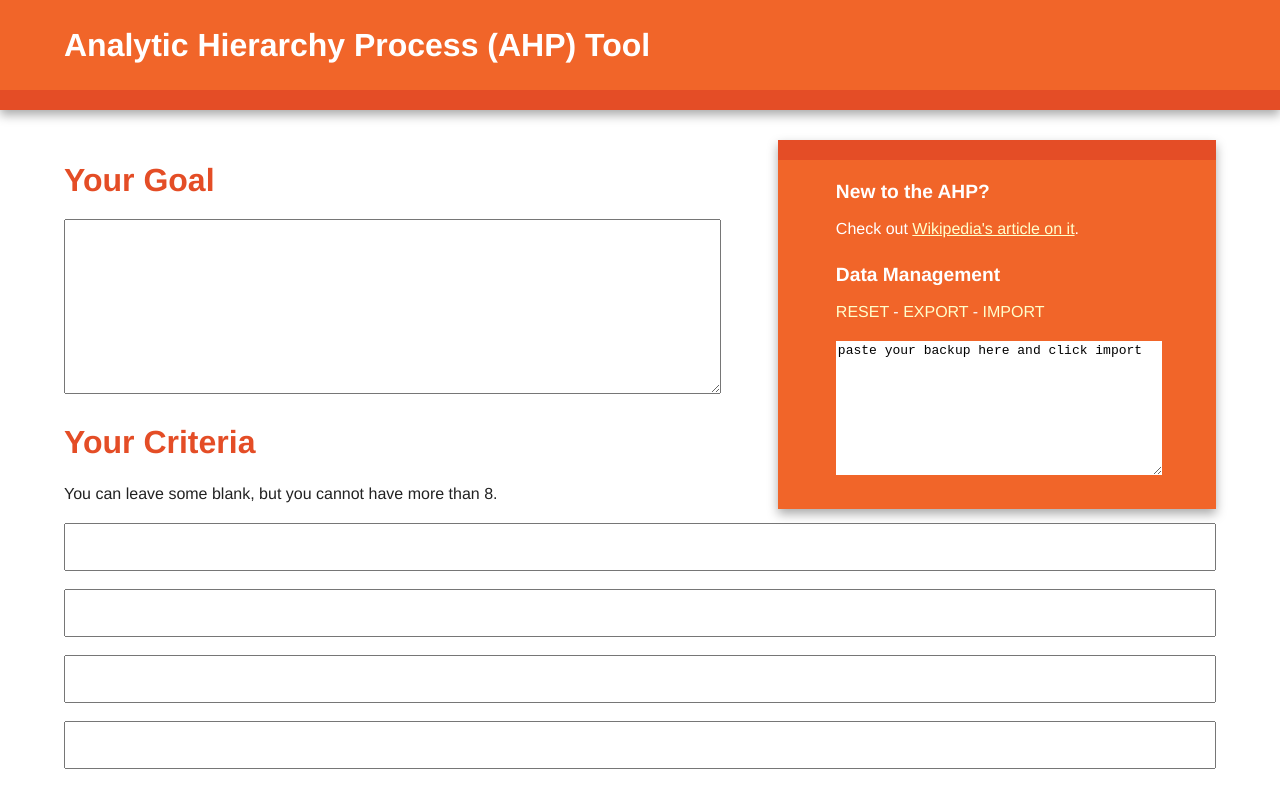
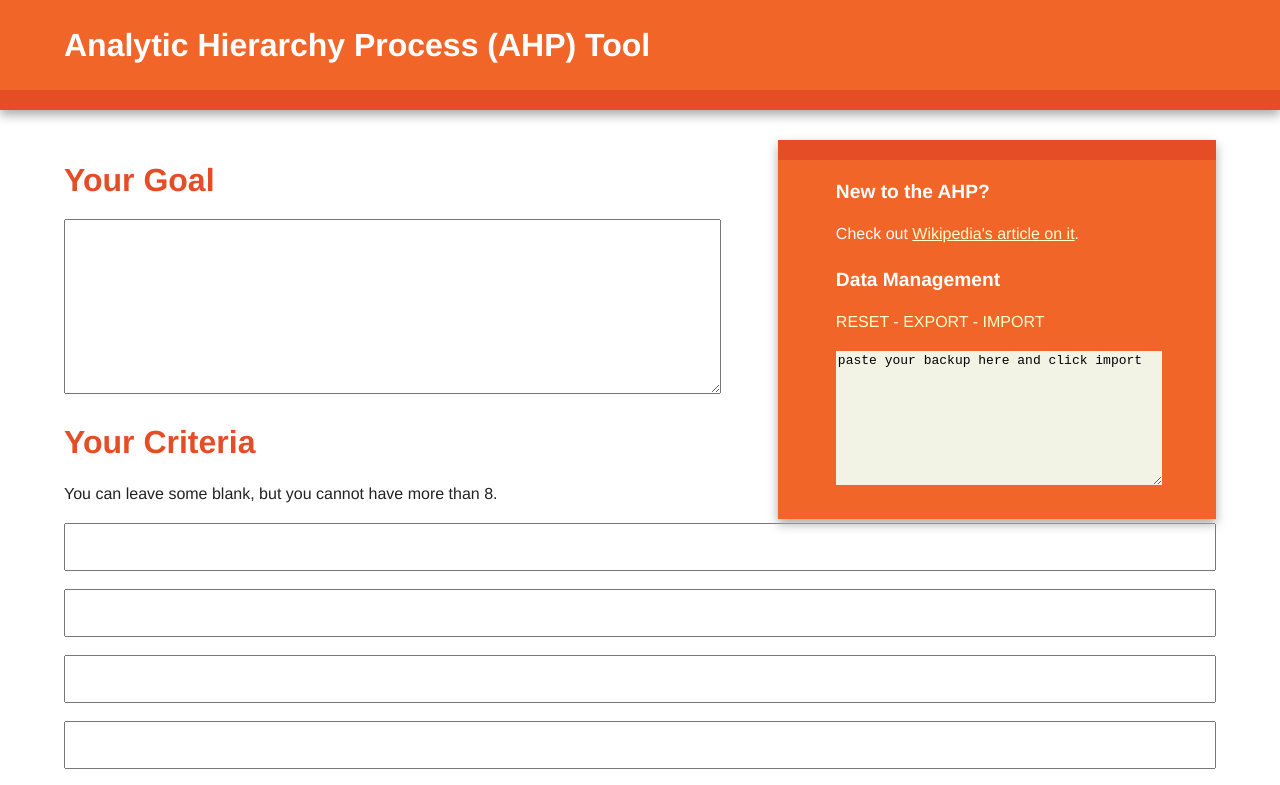
Before and after one commit to ComcastSamples/ahp-tool, a website with bundled scripts: page index.html in a window 1280 px wide. Shown: the top 785 px of the page. Built offline with nearby package versions, Linux system fonts and the light colour scheme.

Commit message:
data management style tweaks

```diff
--- a/css/styles.css
+++ b/css/styles.css
@@ -107,7 +107,7 @@ h2 {
 }
 
 h3 {
-  height:18px;
+  height: 1.2em;
   font-size: 1.2em;
   font-weight: bold;
 }
@@ -174,6 +174,7 @@ textarea#datamgmt {
   border: none;
   width: 100%;
   height: 10em;
+  background-color: #f3f3e5;
 }
 
 /* ==========================================================================
```
